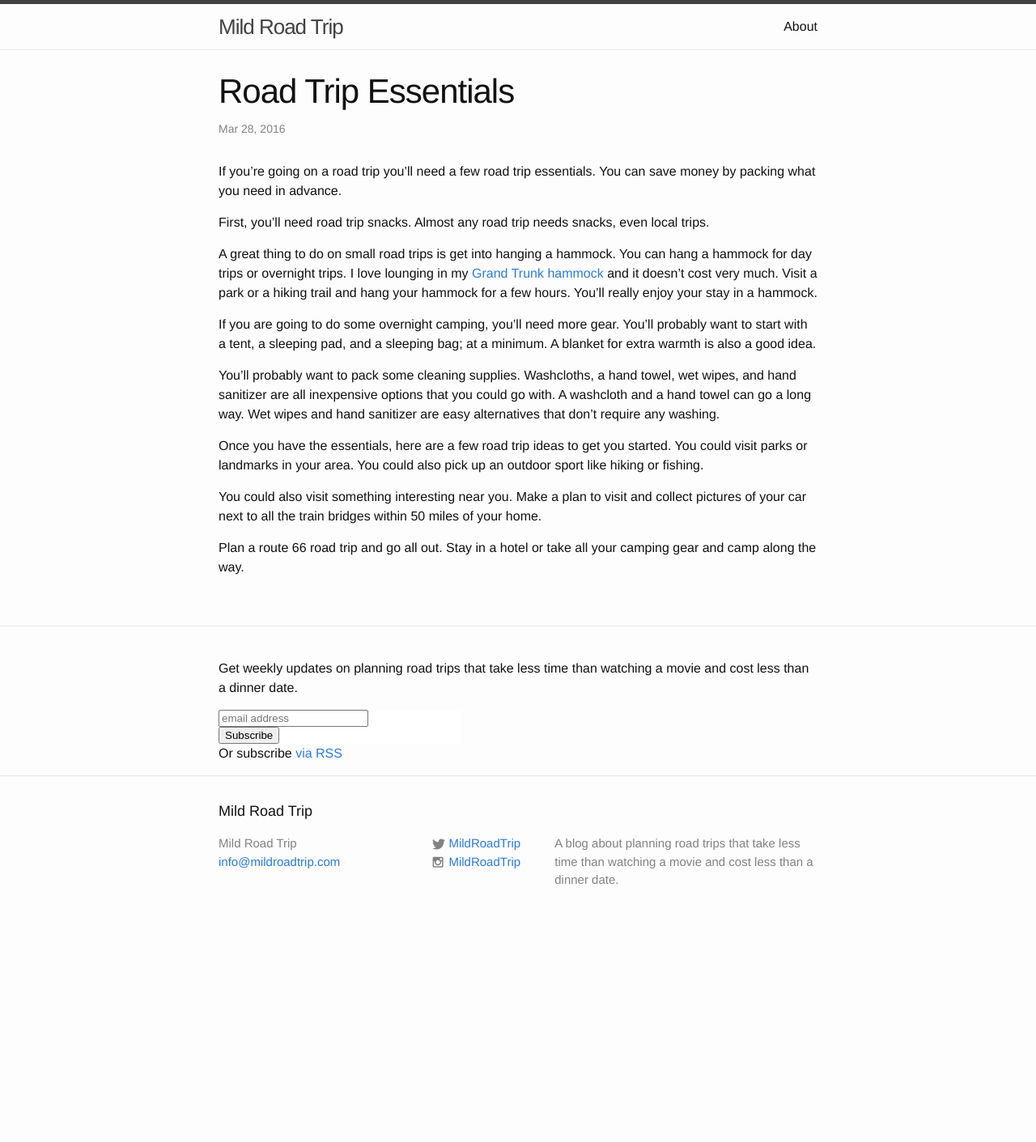
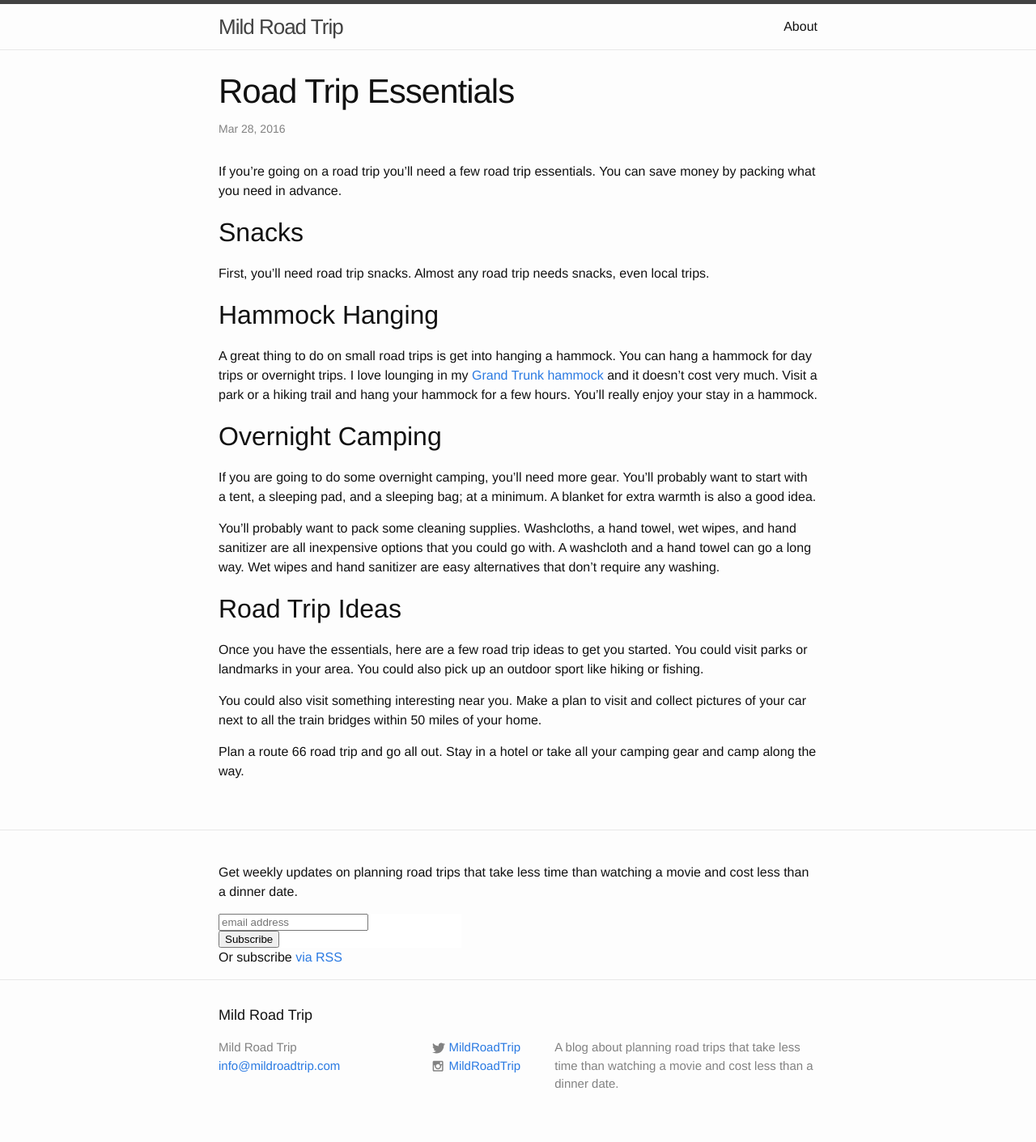
Before and after one commit to codazoda/mildroadtrip, a Jekyll site: the page built from _posts/2016-03-28-road-trip-essentials.markdown, in a window 1280 px wide. Shown: the whole page at 81% size. Built offline with Jekyll 4.4.1, drawn with Linux system fonts in a browser that asks for light colours; comment, search, counter and statistics services are not loaded; before the commit the page ends 1159 px from its top, so only the background shows below that.

Commit message:
added more headings

```diff
--- a/_posts/2016-03-28-road-trip-essentials.markdown
+++ b/_posts/2016-03-28-road-trip-essentials.markdown
@@ -4,15 +4,24 @@ title:  "Road Trip Essentials"
 date:   2016-03-28 08:30:00 -0700
 categories: none
 ---
+
 If you're going on a road trip you'll need a few road trip essentials. You can save money by packing what you need in advance.
+
+## Snacks
 
 First, you'll need road trip snacks. Almost any road trip needs snacks, even local trips.
 
+## Hammock Hanging
+
 A great thing to do on small road trips is get into hanging a hammock. You can hang a hammock for day trips or overnight trips. I love lounging in my [Grand Trunk hammock](http://amzn.to/1UxGRDe) and it doesn't cost very much. Visit a park or a hiking trail and hang your hammock for a few hours. You'll really enjoy your stay in a hammock.
+
+## Overnight Camping
 
 If you are going to do some overnight camping, you'll need more gear. You'll probably want to start with a tent, a sleeping pad, and a sleeping bag; at a minimum.  A blanket for extra warmth is also a good idea.
 
 You'll probably want to pack some cleaning supplies. Washcloths, a hand towel, wet wipes, and hand sanitizer are all inexpensive options that you could go with. A washcloth and a hand towel can go a long way. Wet wipes and hand sanitizer are easy alternatives that don't require any washing.
+
+## Road Trip Ideas
 
 Once you have the essentials, here are a few road trip ideas to get you started. You could visit parks or landmarks in your area. You could also pick up an outdoor sport like hiking or fishing.
 
```
